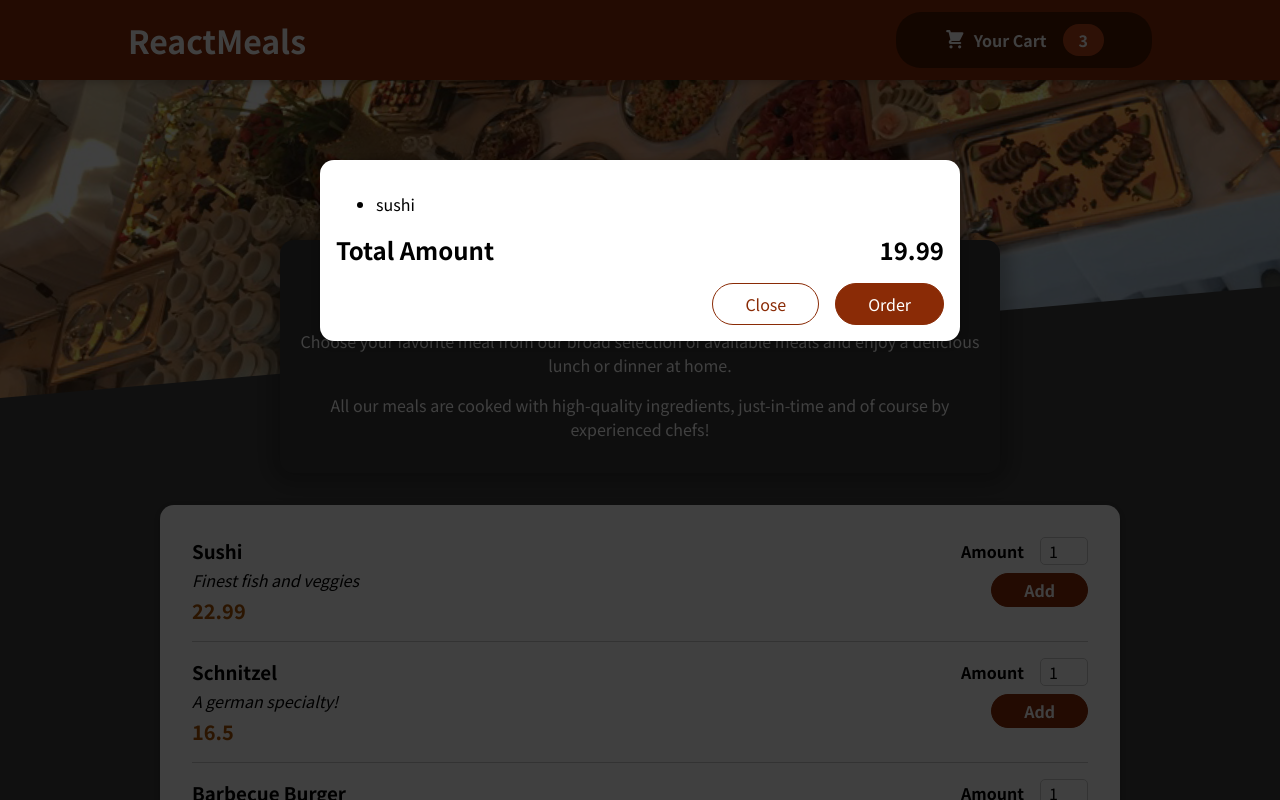
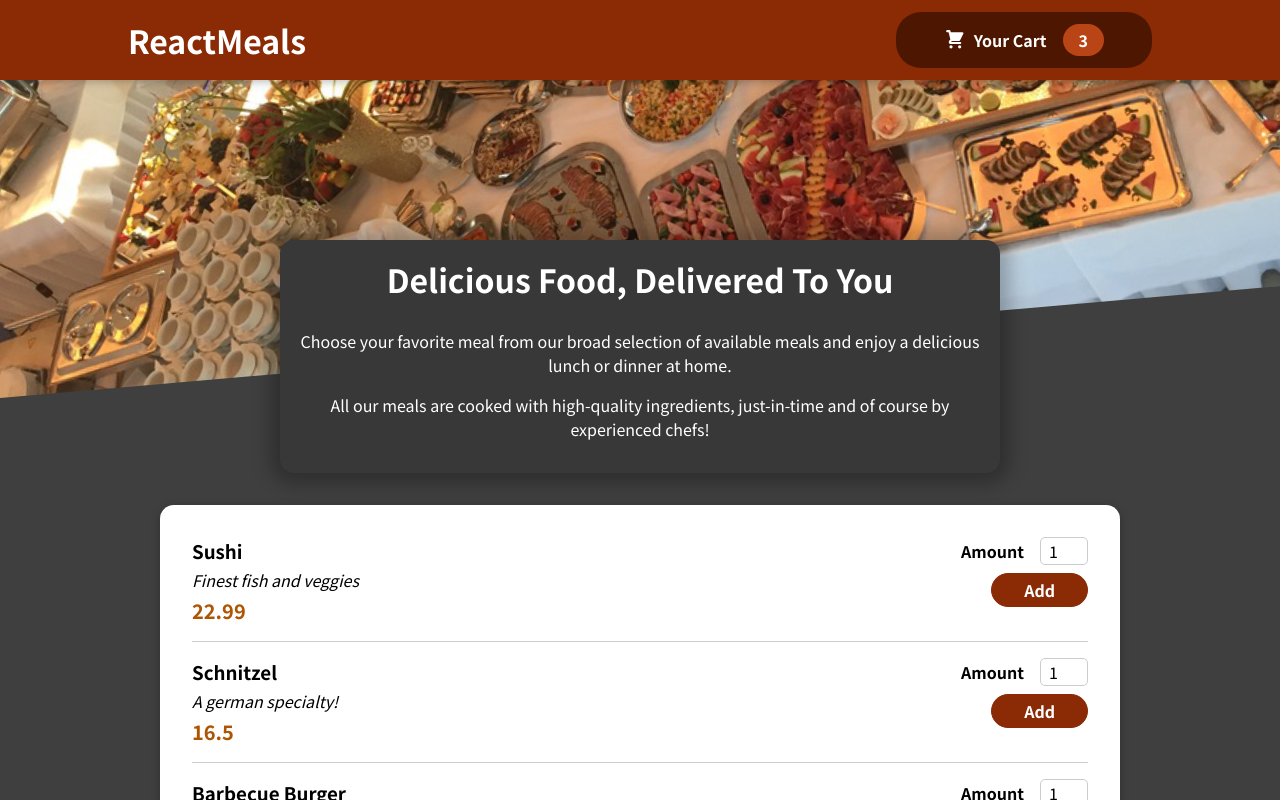
Before and after one commit to ShahzaibIbrahim/FoodOrderingApp, a React (Create React App) app: page / in a window 1280 px wide. Shown: the top 800 px of the page. Built offline with nearby package versions, Linux system fonts and the light colour scheme.

Commit message:
Cart Show/Hide State

```diff
--- a/src/App.js
+++ b/src/App.js
@@ -1,14 +1,24 @@
-import React from "react";
+import React, { useState} from "react";
 import Header from "./components/Layout/Header";
 
 import Cart from "./components/Cart/Cart";
 import Meals from './components/Meals/Meals';
 
 function App() {
+  const [showCart, setShowCart] = useState(false);
+
+  const showCartHandler = () => {
+    setShowCart(true);
+  }
+
+  const hideCartHandler = () => {
+    setShowCart(false);
+  }
+
   return (
     <React.Fragment>
-      <Cart></Cart>
-      <Header />
+      {showCart && <Cart onHideCartHandler={hideCartHandler}/>}
+      <Header onShowCart={showCartHandler}/>
       <main>
         <Meals/>
       </main>
--- a/src/components/Cart/Cart.js
+++ b/src/components/Cart/Cart.js
@@ -6,10 +6,17 @@ const Cart = (props) => {
   const cartitems = (
     <ul>
       {[{ id: "c1", name: "sushi", price: 12.89 }].map((item) =>
-        <li>{item.name}</li>
+        <li key={item.id}>{item.name}</li>
       )}
     </ul>
   );
+
+  const onCloseHandler = (event) => {
+    event.preventDefault();
+    props.onHideCartHandler();
+  }
+
+
 
   return (
     <Modal>
@@ -19,7 +26,7 @@ const Cart = (props) => {
         <span>19.99</span>
       </div>
       <div className={classes.actions}>
-        <button className={classes["button--alt"]}>Close</button>
+        <button onClick={onCloseHandler} className={classes["button--alt"]}>Close</button>
         <button className={classes["button"]}>Order</button>
       </div>
     </Modal>
--- a/src/components/Layout/Header.js
+++ b/src/components/Layout/Header.js
@@ -6,11 +6,17 @@ import classes from './Header.module.css';
 import mealsImage from '../../assets/meals.jpg';
 
 const Header = (props) => {
+
+    const onButtonClickHandler = (event) => {
+        event.preventDefault();
+        props.onShowCart();
+    }
+
     return (
         <React.Fragment>
             <header className={classes.header}>
                 <h1>ReactMeals</h1>
-                <HeaderCartButton>Cart</HeaderCartButton>
+                <HeaderCartButton onClick={onButtonClickHandler}>Cart</HeaderCartButton>
             </header>
             <div className={classes['main-image']}>
                 <img src={mealsImage} alt="Header of Food"/>
--- a/src/components/Layout/HeaderCartButton.js
+++ b/src/components/Layout/HeaderCartButton.js
@@ -5,7 +5,7 @@ import CartIcon from '../Cart/CartIcon';
 
 const HeaderCartButton = (props) => {
     return (
-        <button className={classes.button}>
+        <button className={classes.button} onClick={props.onClick}>
             <span className={classes.icon}>
                 <CartIcon/>
             </span>
```
